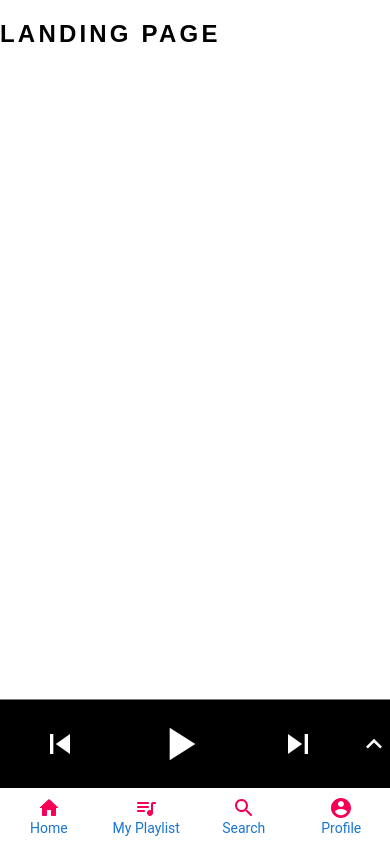
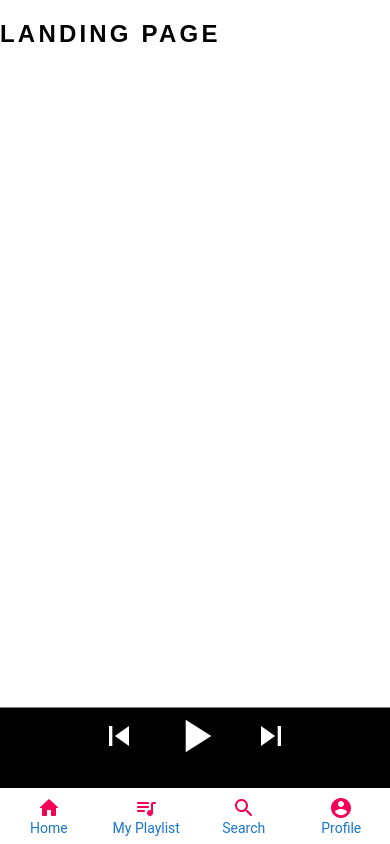
Before and after one commit to autumnjava/Ljudio, a React (Create React App) app: page / in a window 390 px wide. Built offline with nearby package versions, Linux system fonts and the light colour scheme.

Commit message:
Fixed the player in mobile.

```diff
--- a/src/App.tsx
+++ b/src/App.tsx
@@ -1,6 +1,6 @@
 import Navbar from "./components/navbar/Navbar";
 import AllRoutes from "./router/AllRoutes";
-import MiniPlayer from "./components/miniPlayer/MiniPlayer";
+import MiniPlayer from "./components/player/Player";
 import Providers from "./components/providers/Providers";
 
 const App: React.FC = () => {
--- a/src/components/miniPlayer/StyledMiniPlayer.ts
+++ /dev/null
@@ -1,32 +0,0 @@
-import styled from 'styled-components'
-
-interface playerProps {
-  expanded: boolean
-}
-
-export const StyledWrapper = styled.div`
-  z-index: 100;
-  top: auto;
-  bottom: 3.5rem;
-  position: fixed;
-  border-top: 1px solid grey;
-`;
-
-export const StyledPlayerWrapper = styled.div<playerProps>`
-  width: 100vw;
-  display: grid;
-  grid-template-columns: ${props => props.expanded ? '1fr 1fr 1fr' : '1fr 1fr 1fr 2rem'};
-  grid-template-rows: ${props => props.expanded ? '1fr 1fr' : '1fr'};
-`
-
-export const StyledSongTitle = styled.p`
-  display: inline;
-  color: white;
-  max-width: 85vw;
-  margin: 0;
-`
-
-export const StyledTitleWrapper = styled.div`
-  display: grid;
-  grid-template-columns: 1fr 2rem;
-`
--- a/src/components/miniPlayer/MiniPlayer.tsx
+++ b/src/components/player/Player.tsx
@@ -5,8 +5,11 @@ import {
   StyledWrapper,
   StyledPlayerWrapper,
   StyledSongTitle,
-  StyledTitleWrapper
-} from './StyledMiniPlayer'
+  StyledTitleWrapper,
+  StyledVideoWrapper,
+  StyledImg,
+  StyledYouTubeWrapper
+} from './StyledPlayer'
 import BottomNavigation from '@mui/material/BottomNavigation';
 import PlayArrowIcon from '@material-ui/icons/PlayArrow';
 import PauseIcon from '@material-ui/icons/Pause';
@@ -32,6 +35,7 @@ const MiniPlayer = () => {
   const [currentIndex, setCurrentIndex] = useState<number>(0);
   const [expandPlayer, setExpandVideo] = useState<boolean>(false);
   const [toggleVideo, setToggleVideo] = useState<boolean>(false);
+
 
   const handleStart = (event: any) => {
     setEventYoutube(event)
@@ -69,6 +73,7 @@ const MiniPlayer = () => {
   }
 
   const handleMinimizePlayer = () => {
+    setToggleVideo(false);
     setExpandVideo(false);
     eventYoutube.target.setSize(0, 0);
   }
@@ -85,13 +90,20 @@ const MiniPlayer = () => {
       <StyledSongTitle>
         {songs?.currentSong[songs?.currentSong.length === 1 ? 0 : currentIndex].name}
       </StyledSongTitle>
-      {expandPlayer && <KeyboardArrowDown style={{
-        display: 'inline',
+      {expandPlayer ? <KeyboardArrowDown style={{
         alignSelf: !expandPlayer ? 'center' : 'start',
         justifySelf: 'end',
         fontSize: '2rem',
         color: 'white',
-      }} onClick={handleMinimizePlayer} />}
+      }} onClick={handleMinimizePlayer} />
+      :
+      <KeyboardArrowUp style={{
+        alignSelf: !expandPlayer ? 'center' : 'start',
+        justifySelf: 'end',
+        fontSize: '2rem',
+        color: 'white',
+      }} onClick={handleExpandPlayer} />
+      }
     </StyledTitleWrapper>
   )
 
@@ -100,7 +112,7 @@ const MiniPlayer = () => {
       <FormControlLabel
         onClick={() => setToggleVideo(!toggleVideo)}
         style={{color: 'white'}}
-        label='Video'
+        label='Audio'
         labelPlacement="start"
         control={<Switch style={{ alignSelf: 'start', gridColumn: '1/3' }} />}
       />
@@ -122,7 +134,7 @@ const MiniPlayer = () => {
       {expandPlayer && renderExpanedPlayerIcons()}
       <SkipPreviousIcon style={{
         alignSelf: !expandPlayer ? 'center' : 'start',
-        justifySelf: 'center',
+        justifySelf: 'end',
         fontSize: !expandPlayer ? '2.5rem' : '4.5rem',
         color: 'white'
       }} onClick={handlePreviousSong}/>
@@ -143,23 +155,17 @@ const MiniPlayer = () => {
           onClick={handlePaus}/>}
       <SkipNextIcon style={{
         alignSelf: !expandPlayer ? 'center' : 'start',
-        justifySelf: 'center',
+        justifySelf: 'start',
         fontSize: !expandPlayer ? '2.5rem' : '4.5rem',
         color: 'white'
       }} onClick={handleNextSong} />
-      {!expandPlayer && <KeyboardArrowUp style={{
-        alignSelf: !expandPlayer ? 'center' : 'start',
-        justifySelf: 'end',
-        fontSize: '2rem',
-        color: 'white',
-      }} onClick={handleExpandPlayer} />}
     </StyledPlayerWrapper>
   )
 
   const handleToggleVideoToPicture = () => {
     if (toggleVideo) {
       eventYoutube.target.setSize(0, 0);
-      return <img src={songs?.currentSong[currentIndex].thumbnails.url} alt="" />;
+      return <StyledImg src={songs?.currentSong[currentIndex].thumbnails.url} alt="" />;
     }
     if (!toggleVideo && eventYoutube && expandPlayer) {
       eventYoutube.target.setSize(375, 300);
@@ -168,14 +174,18 @@ const MiniPlayer = () => {
   }
 
   const renderYouTubePlayer = () => (
-    <>
-      <YouTube
+    <div>
+      <StyledYouTubeWrapper show={expandPlayer}>
+      <StyledVideoWrapper show={!toggleVideo}>
+        <YouTube
         videoId={songs?.currentSong[songs?.currentSong.length === 1 ? 0 : currentIndex].videoId}
         onReady={(e) => handleStart(e)}
         opts={opts}
-      />
+        />
+      </StyledVideoWrapper>
+      </StyledYouTubeWrapper>
       {handleToggleVideoToPicture()}
-    </>
+    </div>
   )
 
   return (
@@ -184,9 +194,9 @@ const MiniPlayer = () => {
         <BottomNavigation style={{
           background: 'black',
           display: 'grid'
-        }} sx={{ width: '100vw', height: !expandPlayer ? '5.5rem' : '92vh' }}>
-          {songs?.currentSong.length && renderTitle()}
-          {songs?.currentSong.length && renderYouTubePlayer()}
+        }} sx={{ width: '100vw', height: !expandPlayer ? '5rem' : '92vh' }}>
+            {songs?.currentSong.length && renderTitle()}
+            {songs?.currentSong.length && renderYouTubePlayer()}
           {renderIcons()}
         </BottomNavigation>
       </StyledWrapper>
--- /dev/null
+++ b/src/components/player/StyledPlayer.ts
@@ -0,0 +1,58 @@
+import styled from 'styled-components'
+
+interface playerProps {
+  expanded: boolean
+}
+
+interface videoProps {
+  show: boolean
+}
+
+export const StyledWrapper = styled.div`
+  z-index: 100;
+  top: auto;
+  bottom: 3.5rem;
+  position: fixed;
+  border-top: 1px solid grey;
+`;
+
+export const StyledPlayerWrapper = styled.div<playerProps>`
+  width: 100vw;
+  display: grid;
+  grid-template-columns: ${props => props.expanded ? '1fr 1fr 1fr' : '1fr 7rem 1fr'};
+  grid-template-rows: ${props => props.expanded ? '1fr 1fr' : '1fr 1fr'};
+`
+
+export const StyledSongTitle = styled.p`
+  padding-top: 4px;
+  display: inline;
+  color: white;
+  width: 85vw;
+  margin: 0;
+  white-space: nowrap;
+  overflow: hidden;
+`
+
+export const StyledTitleWrapper = styled.div`
+  height: 1.5rem;
+  display: grid;
+  grid-template-columns: 1fr 2rem;
+`
+
+export const StyledYouTubeWrapper = styled.div<videoProps>`
+  display: ${props => props.show ? 'block' : 'none'};
+  width: 100vw;
+`
+
+export const StyledVideoWrapper = styled.div<videoProps>`
+  display: ${props => props.show ? 'block' : 'none'};
+  margin: 0 auto;
+`
+
+export const StyledImg = styled.img`
+  display: block;
+  width: 80vw;
+  height: 45vh;
+  object-fit: contain;
+  margin: 0 auto;
+`
```
